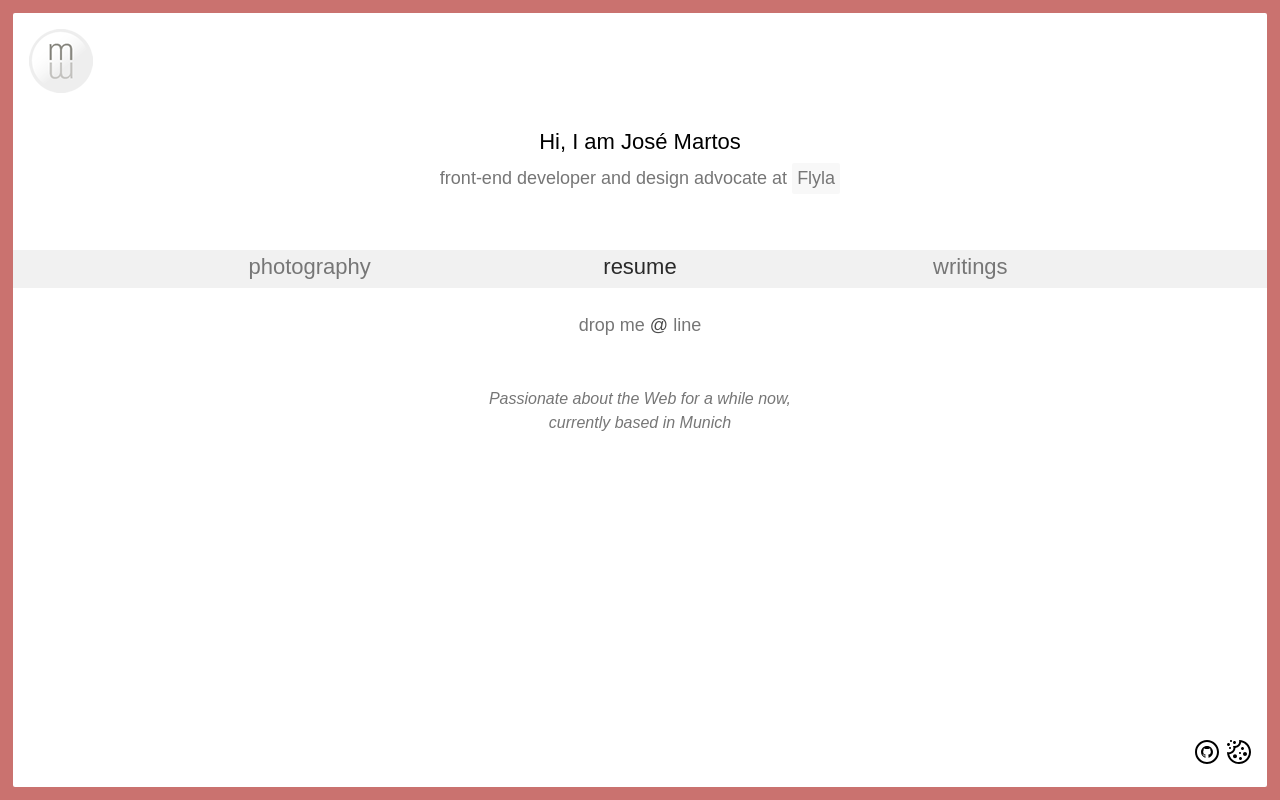
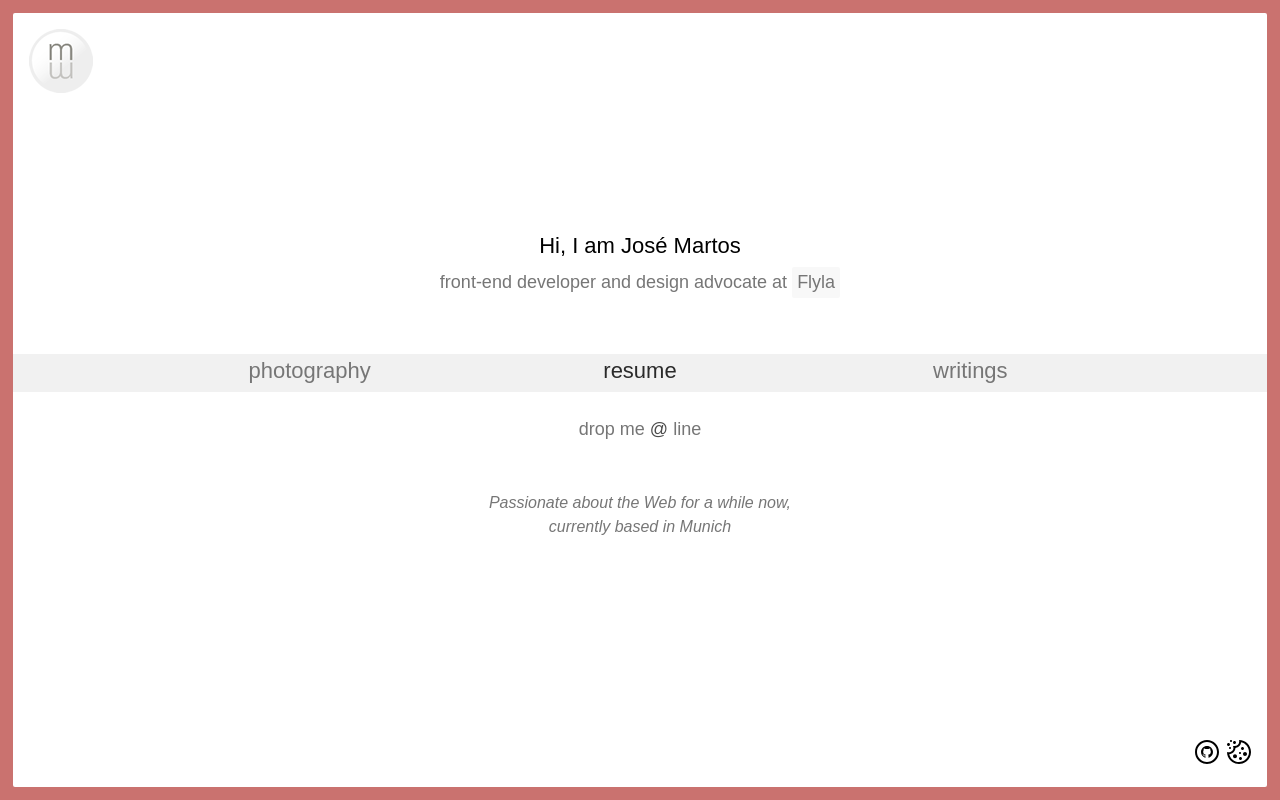
Before and after one commit to josemartos/reactwebsite, a Next.js app: page / in a window 1280 px wide. Built offline with nearby package versions, Linux system fonts and the light colour scheme; a web font is replaced by a local one.

Commit message:
Center main content

```diff
--- a/components/layout/PageRoot.tsx
+++ b/components/layout/PageRoot.tsx
@@ -15,7 +15,7 @@ const PageRoot: FunctionComponent = ({ children }) => {
         <div className="page-background">
           <div className="page-wrapper">
             <Header />
-            <main>{children}</main>
+            <main className="page-main">{children}</main>
             <Footer />
           </div>
         </div>
--- a/styles/components/_header.scss
+++ b/styles/components/_header.scss
@@ -1,6 +1,7 @@
 .header {
   padding: 1rem;
   display: flex;
+  position: absolute;
 }
 
 .header-logo {
--- a/styles/layout/_layout.scss
+++ b/styles/layout/_layout.scss
@@ -41,6 +41,16 @@ a {
   position: relative;
   border-radius: 2px;
   padding-bottom: 1rem;
+  display: flex;
+  flex-direction: column;
+}
+
+.page-main {
+  margin: auto 0;
+
+  @media screen and (max-height: $phablet) {
+    padding-top: 80px;
+  }
 }
 
 .page-container {
```
